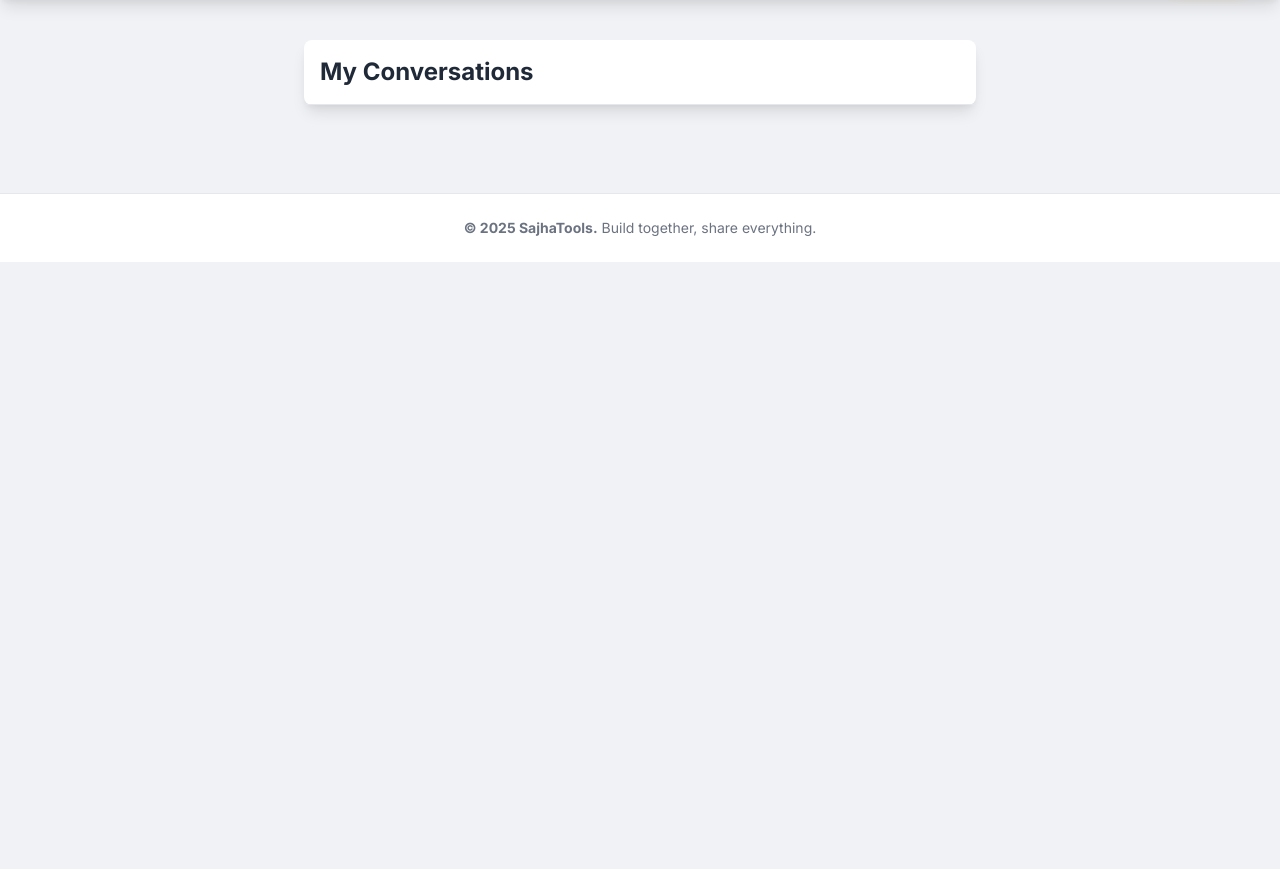
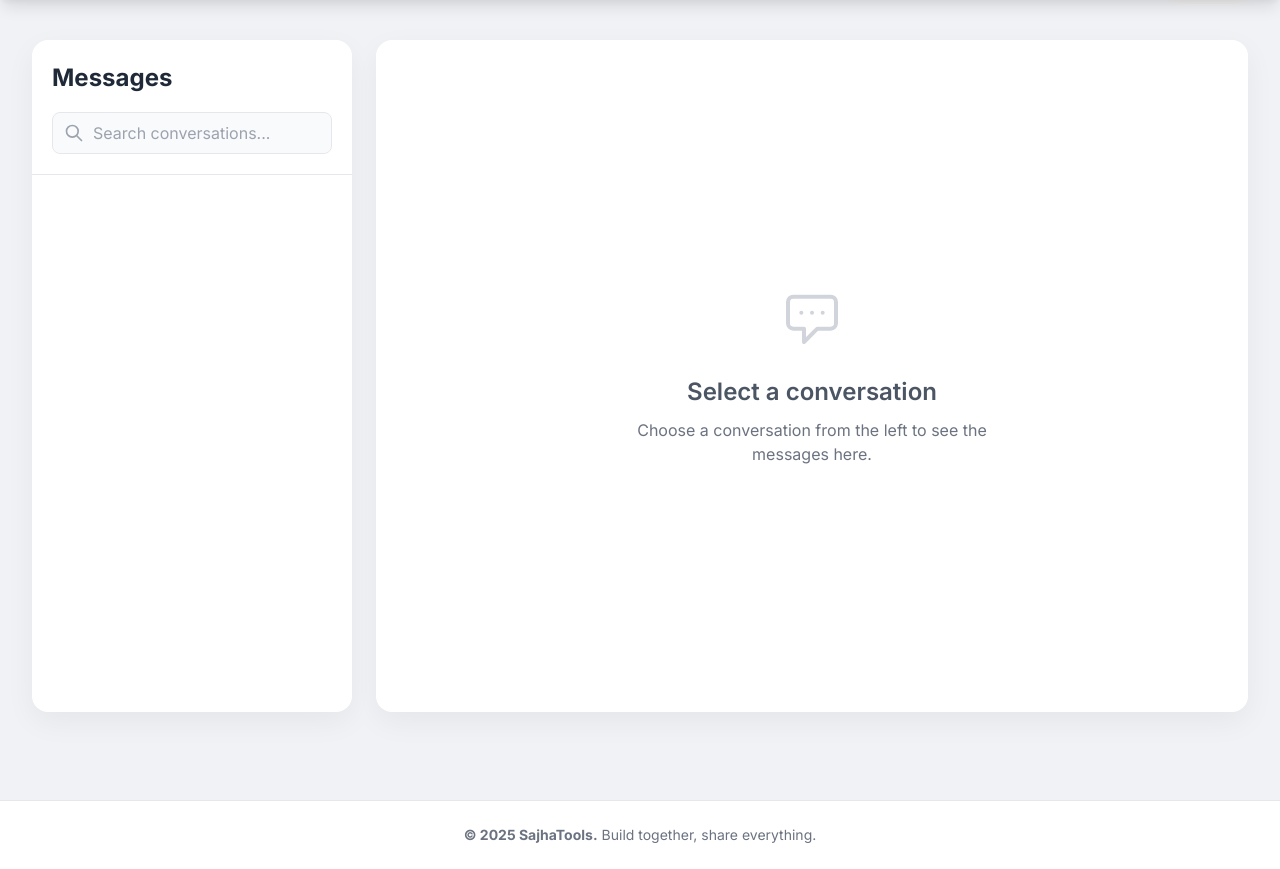
Before and after one commit to abheejan/SajhaTools-Community-Powered-Tool-Sharing, a Django app: page /messages/ in a window 1280 px wide. Shown: the part 64-933 px from the top of the page. Before the commit the page ends 326 px from the top, so only its background shows below. Run offline with Django 5.2, Linux system fonts and the light colour scheme; a user stored in the database is signed in; tables that the repository leaves empty hold one stand-in row (values such as "Sample post").

Commit message:
changed messaging UI

```diff
--- a/messaging/templates/messaging/thread_list.html
+++ b/messaging/templates/messaging/thread_list.html
@@ -3,39 +3,179 @@
 {% block title %}My Messages - {{ block.super }}{% endblock %}
 
 {% block content %}
-<div class="max-w-2xl mx-auto bg-white shadow-lg rounded-lg">
-    <div class="p-4 border-b">
-        <h1 class="text-2xl font-bold text-gray-800">My Conversations</h1>
+<style>
+    @keyframes fadeInUp {
+        from { opacity: 0; transform: translateY(20px); }
+        to { opacity: 1; transform: translateY(0); }
+    }
+
+    .page-wrapper {
+        display: flex;
+        flex-direction: column;
+        min-height: calc(100vh - 128px);
+    }
+
+    .messages-layout {
+        display: grid;
+        grid-template-columns: 320px 1fr;
+        height: 100%;
+        flex-grow: 1;
+        gap: 1.5rem;
+        animation: fadeInUp 0.6s ease-out forwards;
+    }
+
+    .sidebar {
+        background-color: #fff;
+        border-radius: 1rem;
+        box-shadow: 0 10px 30px rgba(0, 0, 0, 0.05);
+        display: flex;
+        flex-direction: column;
+        overflow: hidden;
+    }
+    .sidebar-header {
+        padding: 1.25rem;
+        border-bottom: 1px solid #e5e7eb;
+        flex-shrink: 0;
+    }
+    .sidebar-title {
+        font-size: 1.5rem;
+        font-weight: 700;
+        color: #1f2937;
+        margin-bottom: 1rem;
+    }
+    .search-bar {
+        position: relative;
+    }
+    .search-bar input {
+        width: 100%;
+        padding: 0.5rem 0.75rem 0.5rem 2.5rem;
+        border-radius: 0.5rem;
+        border: 1px solid #e5e7eb;
+        background-color: #f9fafb;
+        transition: border-color 0.2s, box-shadow 0.2s;
+    }
+    .search-bar input:focus {
+        outline: none;
+        border-color: #ff8c00;
+        box-shadow: 0 0 0 3px rgba(255, 140, 0, 0.2);
+        background-color: #fff;
+    }
+    .search-bar .icon {
+        position: absolute;
+        left: 0.75rem;
+        top: 50%;
+        transform: translateY(-50%);
+        color: #9ca3af;
+    }
+    .conversation-list {
+        flex-grow: 1;
+        overflow-y: auto;
+    }
+    .conversation-item {
+        transition: background-color 0.2s ease-in-out;
+        border-bottom: 1px solid #e5e7eb;
+    }
+    .conversation-item:last-child {
+        border-bottom: none;
+    }
+    .conversation-item:hover, .conversation-item.active {
+        background-color: #fff8f0;
+    }
+    .conversation-item.active .details-container p:first-child {
+        color: #c2410c;
+    }
+    .avatar {
+        height: 48px;
+        width: 48px;
+        border-radius: 9999px;
+        display: flex;
+        align-items: center;
+        justify-content: center;
+        color: white;
+        font-weight: 600;
+        font-size: 1.25rem;
+        background-image: linear-gradient(135deg, #ff8c00, #ffa500);
+        flex-shrink: 0;
+    }
+    .details-container {
+        min-width: 0;
+        flex-grow: 1;
+    }
+
+    .content-area {
+        background-color: #fff;
+        border-radius: 1rem;
+        box-shadow: 0 10px 30px rgba(0, 0, 0, 0.05);
+        display: flex;
+        align-items: center;
+        justify-content: center;
+    }
+    .empty-state {
+        text-align: center;
+        padding: 4rem 1rem;
+    }
+    .empty-state-icon {
+        width: 64px;
+        height: 64px;
+        margin: 0 auto 1.5rem;
+        color: #d1d5db;
+    }
+    .empty-state h2 {
+        font-size: 1.5rem;
+        font-weight: 600;
+        color: #4b5563;
+    }
+    .empty-state p {
+        color: #6b7280;
+        margin-top: 0.5rem;
+        max-width: 400px;
+        margin-left: auto;
+        margin-right: auto;
+    }
+
+
+    @media (max-width: 768px) {
+        .messages-layout {
+            grid-template-columns: 1fr;
+        }
+        .content-area {
+            display: none;
+        }
+    }
+
+</style>
+
+<div class="page-wrapper">
+    <div class="messages-layout">
+        <div class="sidebar">
+            <div class="sidebar-header">
+                <h1 class="sidebar-title">Messages</h1>
+                <div class="search-bar">
+                    <span class="icon">
+                        <svg class="w-5 h-5" fill="none" stroke="currentColor" viewBox="0 0 24 24" xmlns="http://www.w3.org/2000/svg"><path stroke-linecap="round" stroke-linejoin="round" stroke-width="2" d="M21 21l-6-6m2-5a7 7 0 11-14 0 7 7 0 0114 0z"></path></svg>
+                    </span>
+                    <input type="text" placeholder="Search conversations..." class="w-full">
+                </div>
             </div>
 
-    <div>
+            <div class="conversation-list">
                 {% if threads %}
-            <ul class="divide-y divide-gray-200">
+                    <ul>
                         {% for thread in threads %}
-                    {# Find the other participant in the thread to display their name #}
                             {% for participant in thread.participants.all %}
                                 {% if participant != user %}
-                            <li class="p-4 hover:bg-gray-50 transition-colors duration-200">
-                                <a href="{% url 'thread-detail' thread.pk %}" class="flex items-center space-x-4">
-                                    <div class="flex-shrink-0">
-                                        {# Future-proofing: placeholder for a profile picture #}
-                                        <div class="h-12 w-12 rounded-full bg-blue-500 text-white flex items-center justify-center">
-                                            <span class="text-lg font-bold">{{ participant.username|first|upper }}</span>
+                                    <li class="conversation-item">
+                                        <a href="{% url 'thread-detail' thread.pk %}" class="flex items-center space-x-4 p-3">
+                                            <div class="avatar">
+                                                <span>{{ participant.username|first|upper }}</span>
                                             </div>
-                                    </div>
-                                    <div class="flex-1 min-w-0">
-                                        <p class="text-sm font-semibold text-gray-900 truncate">
+                                            <div class="details-container">
+                                                <p class="text-md font-semibold text-gray-800 truncate">
                                                     {{ participant.username }}
                                                 </p>
-                                        {# Future feature: show the last message preview #}
                                                 <p class="text-sm text-gray-500 truncate">
                                                     Last updated: {{ thread.updated|timesince }} ago
                                                 </p>
-                                    </div>
-                                    <div class="text-blue-500">
-                                        <svg xmlns="http://www.w3.org/2000/svg" class="h-5 w-5" viewBox="0 0 20 20" fill="currentColor">
-                                            <path fill-rule="evenodd" d="M7.293 14.707a1 1 0 010-1.414L10.586 10 7.293 6.707a1 1 0 011.414-1.414l4 4a1 1 0 010 1.414l-4 4a1 1 0 01-1.414 0z" clip-rule="evenodd" />
-                                        </svg>
                                             </div>
                                         </a>
                                     </li>
@@ -44,11 +184,23 @@
                         {% endfor %}
                     </ul>
                 {% else %}
-            <div class="text-center p-12">
-                <p class="text-gray-500">You have no active conversations.</p>
-                <p class="text-gray-500 mt-2">Start a chat by visiting a tool's page and clicking on the owner's name.</p>
-            </div>
+                    <p class="p-4 text-center text-gray-500 text-sm">No conversations yet.</p>
                 {% endif %}
             </div>
         </div>
+
+        <div class="content-area">
+             <div class="empty-state">
+                <div class="empty-state-icon">
+                    <svg xmlns="http://www.w3.org/2000/svg" class="h-16 w-16" fill="none" viewBox="0 0 24 24" stroke="currentColor">
+                      <path stroke-linecap="round" stroke-linejoin="round" stroke-width="1.5" d="M8 10h.01M12 10h.01M16 10h.01M9 16H5a2 2 0 01-2-2V6a2 2 0 012-2h14a2 2 0 012 2v8a2 2 0 01-2 2h-5l-5 5v-5z" />
+                    </svg>
+                </div>
+                <h2>Select a conversation</h2>
+                <p>Choose a conversation from the left to see the messages here.</p>
+            </div>
+        </div>
+
+    </div>
+</div>
 {% endblock %}
```
Lines whose indentation alone changed are shown as unchanged.
